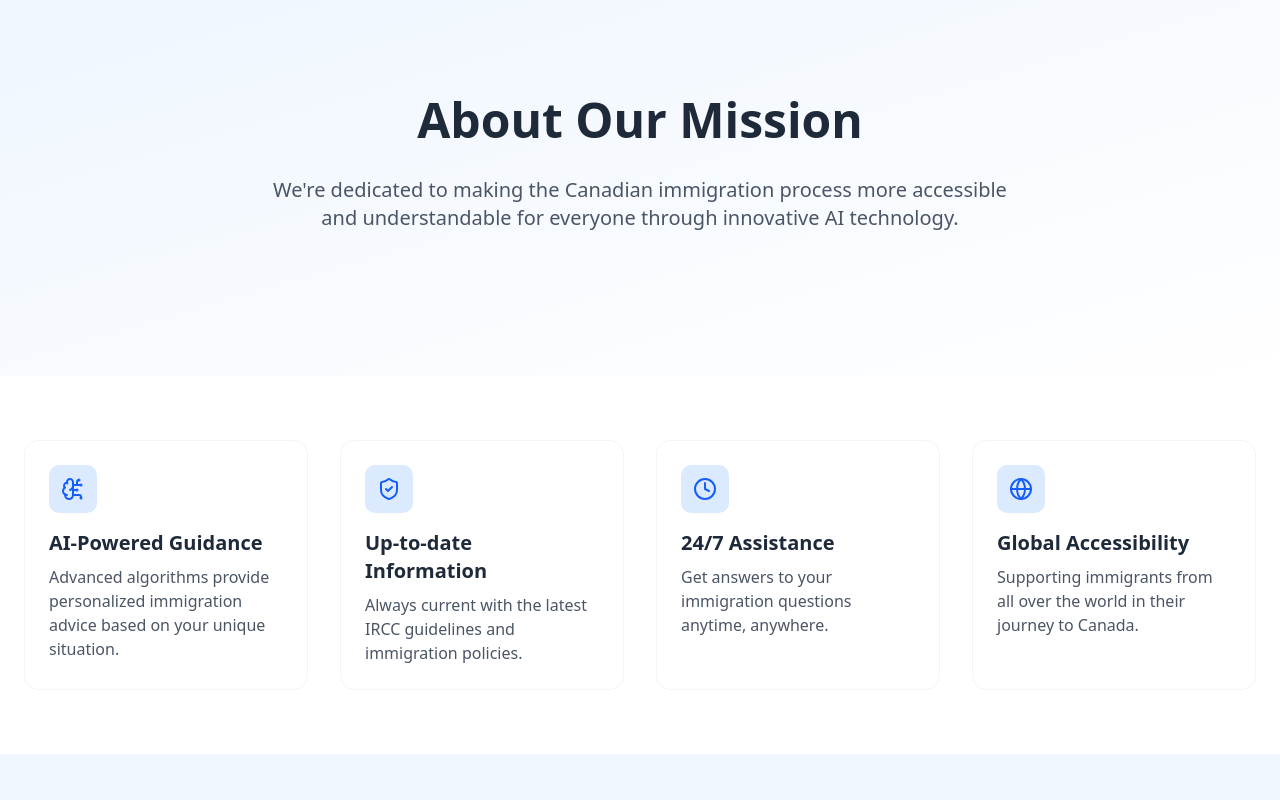
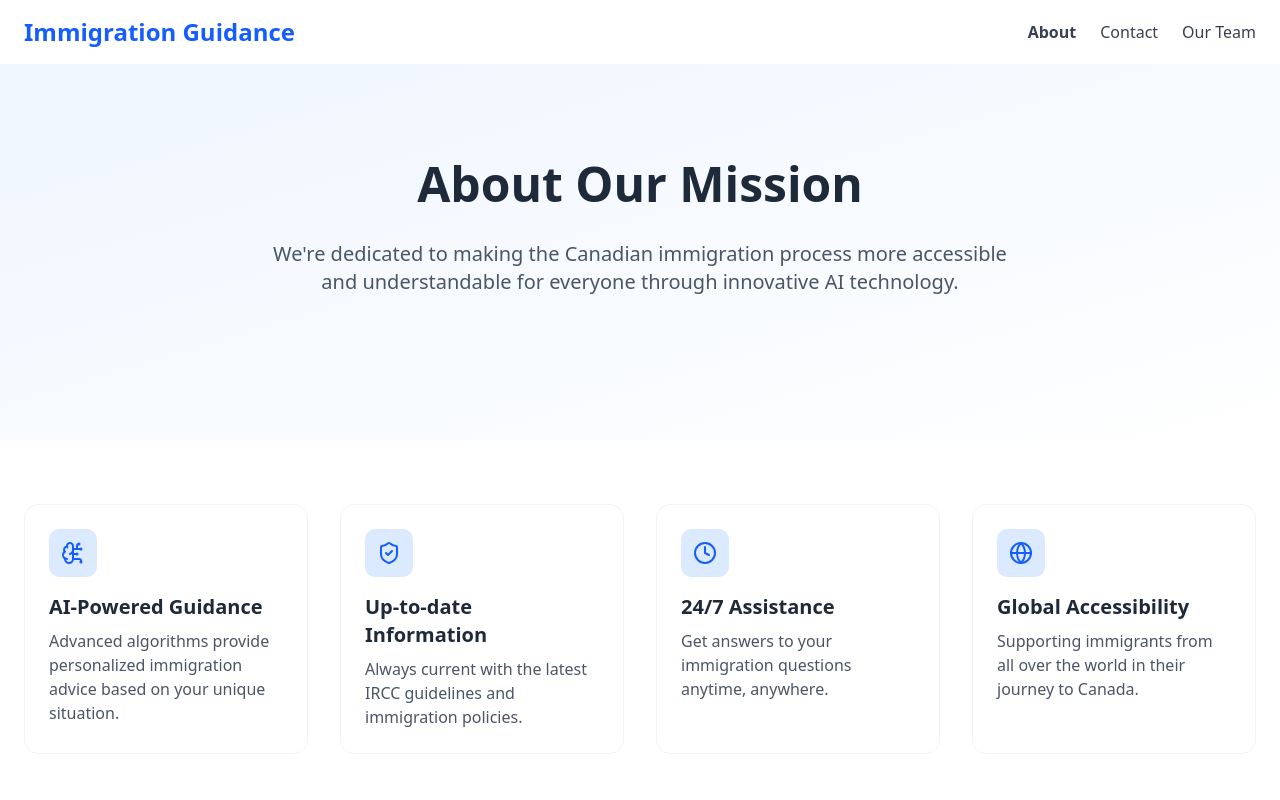
Before and after one commit to Krishnagoyal-13/immigration-storyboard, a Next.js app in the folder ircc-storyboard/: page /about in a window 1280 px wide. Shown: the top 800 px of the page. Built offline with nearby package versions, Linux system fonts and the light colour scheme.

Commit message:
header bar

```diff
--- a/ircc-storyboard/src/app/about/page.tsx
+++ b/ircc-storyboard/src/app/about/page.tsx
@@ -1,5 +1,6 @@
 'use client'
 
+import Header from '@/components/Header'
 import { useRouter } from 'next/navigation'
 import { Footer } from '@/components/Footer'
 import {
@@ -41,6 +42,7 @@ export default function AboutPage() {
 
   return (
     <div className="min-h-screen flex flex-col">
+      <Header />
       <main className="flex-grow">
         <section className="w-full bg-gradient-to-br from-blue-50 to-white py-16 md:py-24">
           <div className="container mx-auto px-6">
--- a/ircc-storyboard/src/app/contact/page.tsx
+++ b/ircc-storyboard/src/app/contact/page.tsx
@@ -1,5 +1,6 @@
 'use client'
 
+import Header from '@/components/Header'
 import { Footer } from '@/components/Footer'
 import {
   MailIcon,
@@ -16,6 +17,7 @@ export default function ContactPage() {
 
   return (
     <div className="min-h-screen flex flex-col">
+      <Header />
       <main className="flex-grow">
         <section className="w-full bg-gradient-to-br from-blue-50 to-white py-16">
           <div className="container mx-auto px-6">
--- a/ircc-storyboard/src/app/knowtheteam/page.tsx
+++ b/ircc-storyboard/src/app/knowtheteam/page.tsx
@@ -1,5 +1,6 @@
 'use client'
 
+import Header from '@/components/Header'
 import { Footer } from '@/components/Footer'
 import { LinkedinIcon, TwitterIcon } from 'lucide-react'
 
@@ -50,6 +51,7 @@ export default function knowtheteamPage() {
 
   return (
     <div className="min-h-screen flex flex-col">
+      <Header />
       <main className="flex-grow">
         <section className="w-full bg-gradient-to-br from-blue-50 to-white py-16 md:py-24">
           <div className="container mx-auto px-6">
--- /dev/null
+++ b/ircc-storyboard/src/components/Header.tsx
@@ -0,0 +1,42 @@
+'use client'
+
+import Link from 'next/link'
+import { usePathname } from 'next/navigation'
+
+export default function Header() {
+  const pathname = usePathname()
+
+  const navItems = [
+    { label: 'About', href: '/about' },
+    { label: 'Contact', href: '/contact' },
+    { label: 'Our Team', href: '/knowtheteam' },
+  ]
+
+  return (
+    <header className="bg-white shadow-md">
+      <div className="container mx-auto px-6 py-4 flex justify-between items-center">
+        {/* Website Name (Home link) */}
+        <Link href="/">
+          <span className="text-2xl font-bold text-blue-600 hover:text-blue-700 cursor-pointer transition-colors">
+            Immigration Guidance
+          </span>
+        </Link>
+
+        {/* Navigation Links */}
+        <nav className="flex gap-6">
+          {navItems.map((item) => (
+            <Link key={item.href} href={item.href}>
+              <span
+                className={`text-gray-700 hover:text-blue-600 transition-colors ${
+                  pathname === item.href ? 'font-semibold text-blue-600' : ''
+                }`}
+              >
+                {item.label}
+              </span>
+            </Link>
+          ))}
+        </nav>
+      </div>
+    </header>
+  )
+}
```
